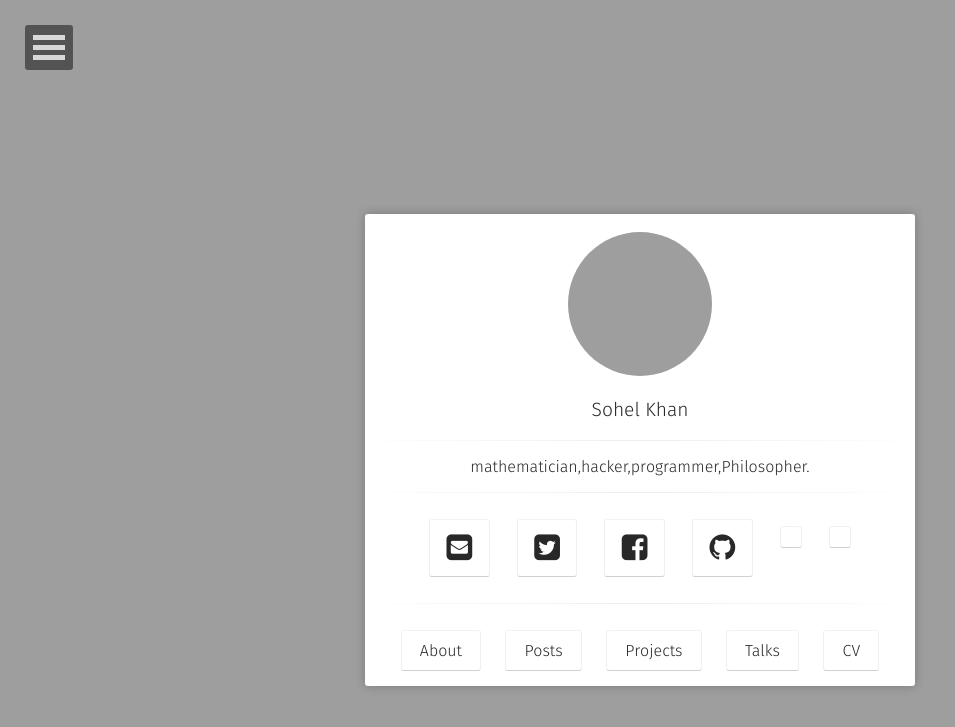
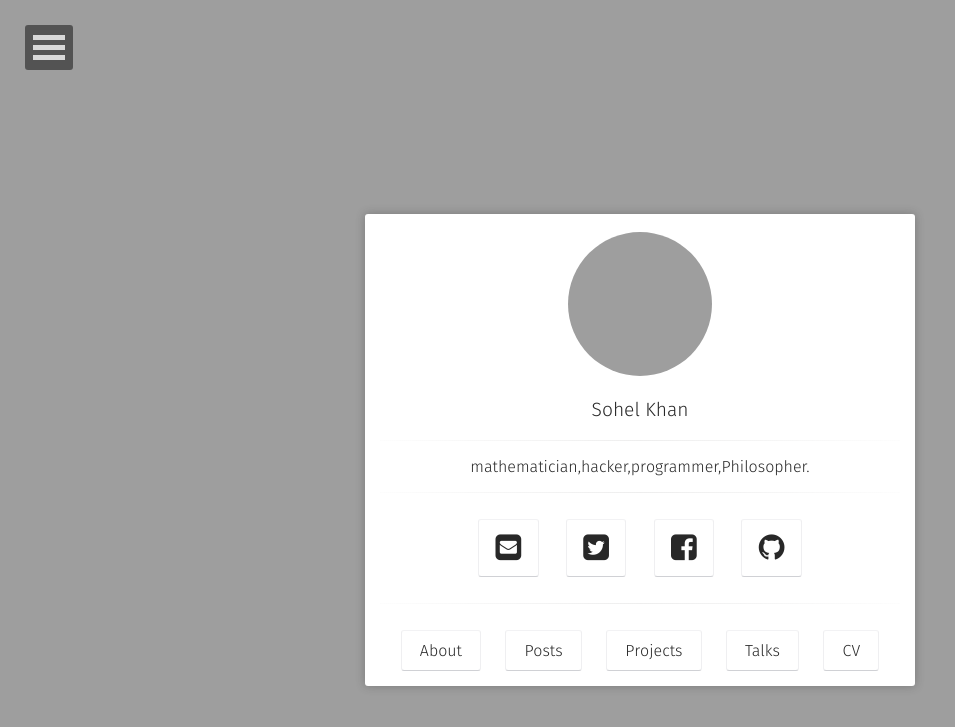
Before and after one commit to sohelkhanzz/mphs-edu.github.io, a Jekyll site: the page built from index.html, in a window 1280 px wide. Shown: the top 727 px of the page, without its empty margins (0-955 px from the left). Built offline with Jekyll 4.4.1, drawn with Linux system fonts in a browser that asks for light colours; nearby versions of some CDN libraries; some web fonts are replaced; a style sheet for code colours, icons or effects is not loaded; grey boxes are pictures that could not be loaded.

Commit message:
Update _config.yml

```diff
--- a/_config.yml
+++ b/_config.yml
@@ -6,7 +6,7 @@ reading_time:       true
 words_per_minute:   200
 logo:               'assets/img/profile2.jpg'
 background:         'assets/img/background.jpg'
-tiled_bg:           false   # Set this true if you want to tile your background image, otherwise it will be covered
+tiled_bg:           true   # Set this true if you want to tile your background image, otherwise it will be covered
 locale:             en_UK
 url:                https://sohelkhan-z.github.io
 
@@ -61,8 +61,8 @@ github-url:         sohelkhan-z
 #keybase:           username
 #xmpp:              username@server.com
 #hackernews:        username
-orcid:              0000-0003-2591-9462
-ads:                h2itvbiESW2c0v7YzSsKUg
+#orcid:              0000-0003-2591-9462
+#ads:                h2itvbiESW2c0v7YzSsKUg
 #figshare:           Rachael_Ainsworth/4824354
 
 # Gems
```
